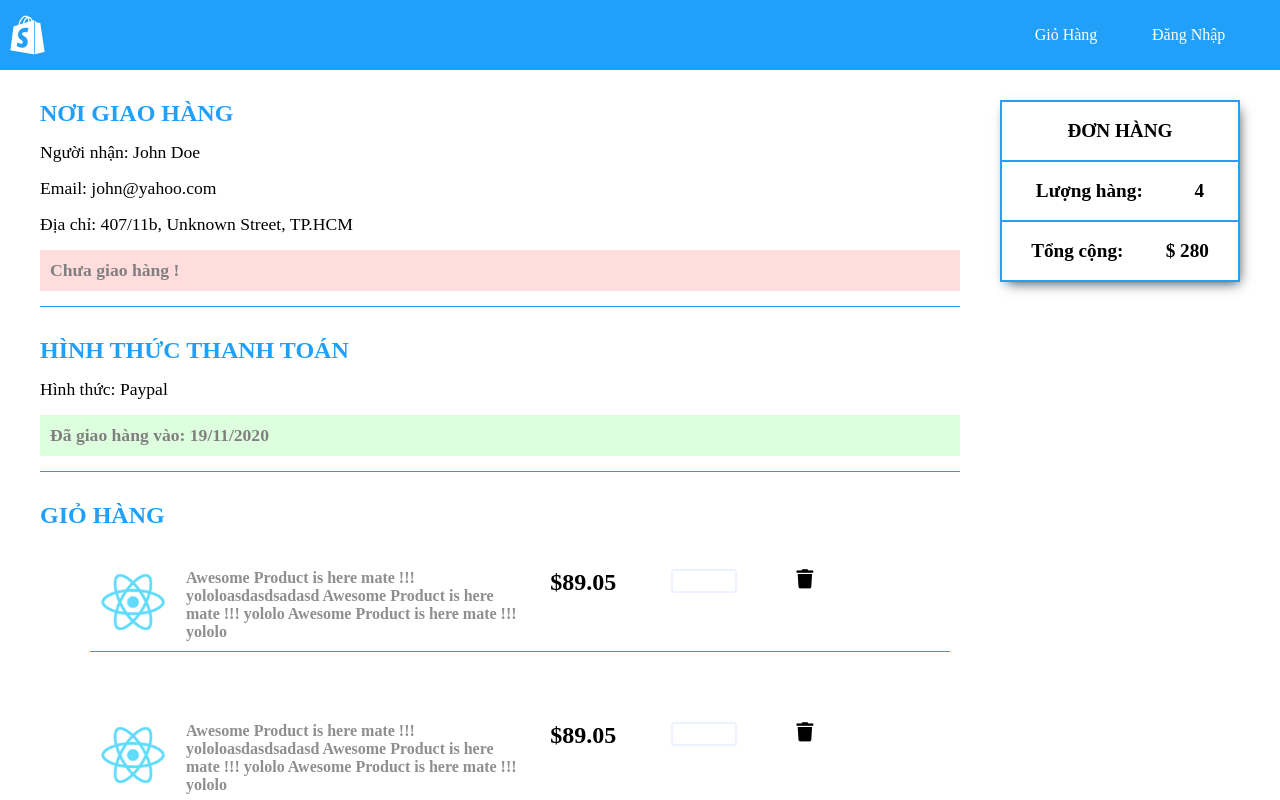
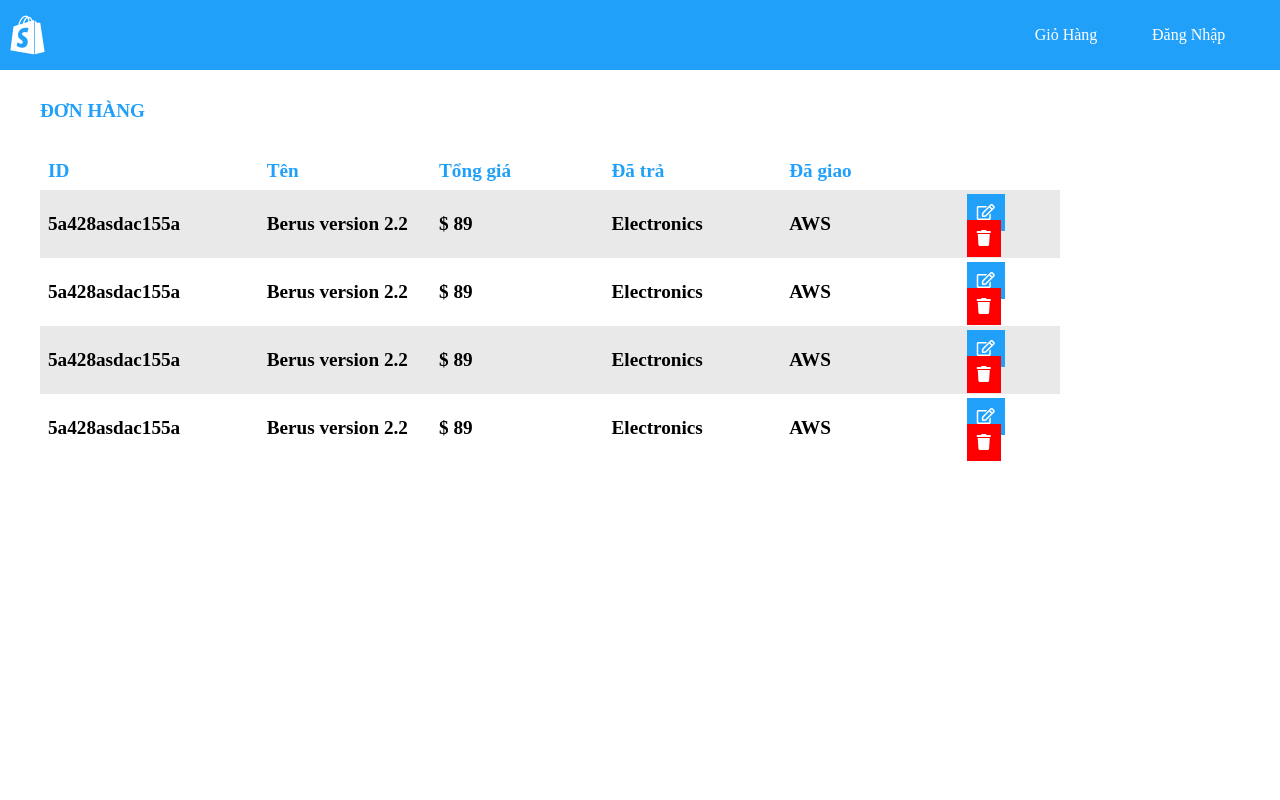
Before and after one commit to lehao190/E-Commerce-Full-Fledged--MERN-Graphql, a React (Create React App) app in the folder frontend/: page /checkout/orderlist in a window 1280 px wide. Shown: the top 800 px of the page. Built offline with nearby package versions, Linux system fonts and the light colour scheme; what apollo-upload-client would draw is missing.

Commit message:
Complete Frontend

```diff
--- a/frontend/src/App.js
+++ b/frontend/src/App.js
@@ -11,6 +11,8 @@ import PlaceOrder from './pages/PlaceOrder';
 import CheckOut from './pages/CheckOut';
 import Navbar from './components/Navbar';
 import CreateProduct from './pages/CreateProduct';
+import ProductList from './pages/ProductList';
+import OrderList from './pages/OrderList';
 
 function App() {
   return (
@@ -23,10 +25,12 @@ function App() {
         <Route exact path="/login" component={Login} />
         <Route exact path="/register" component={Register} />
         <Route exact path="/products/create" component={CreateProduct} />
+        <Route exact path="/products/productlist" component={ProductList} />
         <Route exact path="/products/:productId" component={ProductDetails} />
         <Route exact path="/cart" component={ProductCart} />
         <Route exact path="/shipping" component={Shipping} />
         <Route exact path="/placeorder" component={PlaceOrder} />
+        <Route exact path="/checkout/orderlist" component={OrderList} />
         <Route exact path="/checkout/:checkoutId" component={CheckOut} />
       </Switch>
     </BrowserRouter>
--- a/frontend/src/App.scss
+++ b/frontend/src/App.scss
@@ -31,3 +31,5 @@ h1, h2, h3, h4 {
 @import "./scss/cart";
 @import "./scss/placeOrder";
 @import "./scss/checkOut";
+@import "./scss/productList";
+@import "./scss/orderList";
--- /dev/null
+++ b/frontend/src/components/Item.js
@@ -0,0 +1,34 @@
+import React from 'react';
+
+function Item() {
+    return (
+        <tr>
+            <td>
+                <h1>5a428asdac155a</h1>
+            </td>
+
+            <td>
+                <h1>Berus version 2.2</h1>
+            </td>
+
+            <td>
+                <h1>$ 89</h1>
+            </td>
+
+            <td>
+                <h1>Electronics</h1>
+            </td>
+
+            <td>
+                <h1>AWS</h1>
+            </td>
+
+            <td>
+                <span className="edit"><i className="far fa-edit"></i></span>
+                <span className="delete"><i className="fas fa-trash"></i></span>
+            </td>
+        </tr>
+    )
+}
+
+export default Item;
--- a/frontend/src/pages/CheckOut.js
+++ b/frontend/src/pages/CheckOut.js
@@ -1,5 +1,6 @@
 import React from 'react';
 import CartProducts from '../components/CartProducts';
+import Paypal from "../components/paypal";
 
 function CheckOut(props) {
     return (
@@ -58,6 +59,16 @@ function CheckOut(props) {
                                         <h1>$ 280</h1>
                                     </td>
                                 </tr>
+
+                                <tr>
+                                    <td>
+                                        <div style={{
+                                            width: "100%"
+                                        }}>
+                                            <Paypal/>
+                                        </div>
+                                    </td>
+                                </tr>
                             </tbody>
                         </table>
                     </form>
--- a/frontend/src/pages/Login.js
+++ b/frontend/src/pages/Login.js
@@ -69,6 +69,10 @@ function Login(props) {
                         {errors && errors.password}
                     </div>
 
+                    <div style={{color: "red"}}>
+                        {errors && errors.user}
+                    </div>
+
                     <button className="btn">Đăng Nhập</button>
 
                     <small>Chưa Có Tài Khoản? <Link className="google-redirect" to="/register">Đăng Ký</Link></small>
--- /dev/null
+++ b/frontend/src/pages/OrderList.js
@@ -0,0 +1,37 @@
+import React from 'react';
+import Item from '../components/Item';
+
+function OrderList() {
+    return (
+        <div id="order-list-container">
+            <div>
+                <div>
+                    <h1>ĐƠN HÀNG</h1>
+                </div>
+            </div>
+
+            <div>
+                <table className="table-dashboard">
+                    <thead>
+                        <tr>
+                            <td><h1>ID</h1></td>
+                            <td><h1>Tên</h1></td>
+                            <td><h1>Tổng giá</h1></td>
+                            <td><h1>Đã trả</h1></td>
+                            <td><h1>Đã giao</h1></td>
+                        </tr>
+                    </thead>
+
+                    <tbody>
+                        <Item/>
+                        <Item/>
+                        <Item/>
+                        <Item/>
+                    </tbody>
+                </table>
+            </div>
+        </div>
+    )
+}
+
+export default OrderList
--- /dev/null
+++ b/frontend/src/pages/ProductList.js
@@ -0,0 +1,41 @@
+import React from 'react';
+import Item from '../components/Item';
+
+function ProductList() {
+    return (
+        <div id="product-list-container">
+            <div>
+                <div>
+                    <h1>SẢN PHẨM</h1>
+                </div>
+
+                <div>
+                    <div>+ TẠO SẢN PHẨM</div>
+                </div>
+            </div>
+
+            <div>
+                <table className="table-dashboard">
+                    <thead>
+                        <tr>
+                            <td><h1>ID</h1></td>
+                            <td><h1>Tên</h1></td>
+                            <td><h1>Giá</h1></td>
+                            <td><h1>Loại</h1></td>
+                            <td><h1>Nhãn Hiệu</h1></td>
+                        </tr>
+                    </thead>
+
+                    <tbody>
+                        <Item/>
+                        <Item/>
+                        <Item/>
+                        <Item/>
+                    </tbody>
+                </table>
+            </div>
+        </div>
+    )
+}
+
+export default ProductList
--- a/frontend/src/scss/_mixins.scss
+++ b/frontend/src/scss/_mixins.scss
@@ -185,3 +185,51 @@
         }
     }
 }
+
+@mixin table-items {
+    .table-dashboard {
+        width: 85%;
+        border-collapse: collapse;
+
+        thead {
+            color: $third;
+        }
+
+        thead,tbody {
+            width: 100%;
+        }
+
+        thead tr td, tbody tr td {
+            width: 10%;
+            font-size: 1.4rem;
+            padding: 8px;
+        }
+
+        tbody {
+            tr:nth-child(odd) {
+                background-color: rgb(233, 233, 233);
+            }
+
+            td:last-child {
+                border: unset;
+                width: 6%;
+
+                span {
+                    margin: 0 5px;
+                    padding: 10px;
+                    cursor: pointer;
+                }
+
+                .edit {
+                    background-color: $third;
+                    color: white;
+                }
+
+                .delete {
+                    color: white;
+                    background-color: red;
+                }
+            }
+        }
+    }
+}
--- /dev/null
+++ b/frontend/src/scss/_orderList.scss
@@ -0,0 +1,12 @@
+#order-list-container {
+    width: 100%;
+    padding: 30px 40px;
+
+    & > :nth-child(1) {
+        margin-bottom: 30px;
+        font-size: 1.5rem;
+        color: $third;
+    }
+
+    @include table-items;
+}
--- /dev/null
+++ b/frontend/src/scss/_productList.scss
@@ -0,0 +1,32 @@
+#product-list-container {
+    width: 100%;
+    padding: 30px 40px;
+
+    & > :nth-child(1) {
+        display: flex;
+        justify-content: space-between;
+        margin-bottom: 30px;
+
+        & > :first-child {
+
+            h1 {
+                font-size: 1.5rem;
+                color: $third;
+            }
+        }
+
+        & > :last-child {
+            background-color: $third;
+            padding: 10px 20px;
+            color: white;
+            font-weight: bold;
+            cursor: pointer;
+
+            div {
+                font-size: 1.0rem;
+            }
+        }
+    }
+
+    @include table-items;
+}
```
Also changed, not shown: 2 other files (tests, documents, lock files or other folders).
